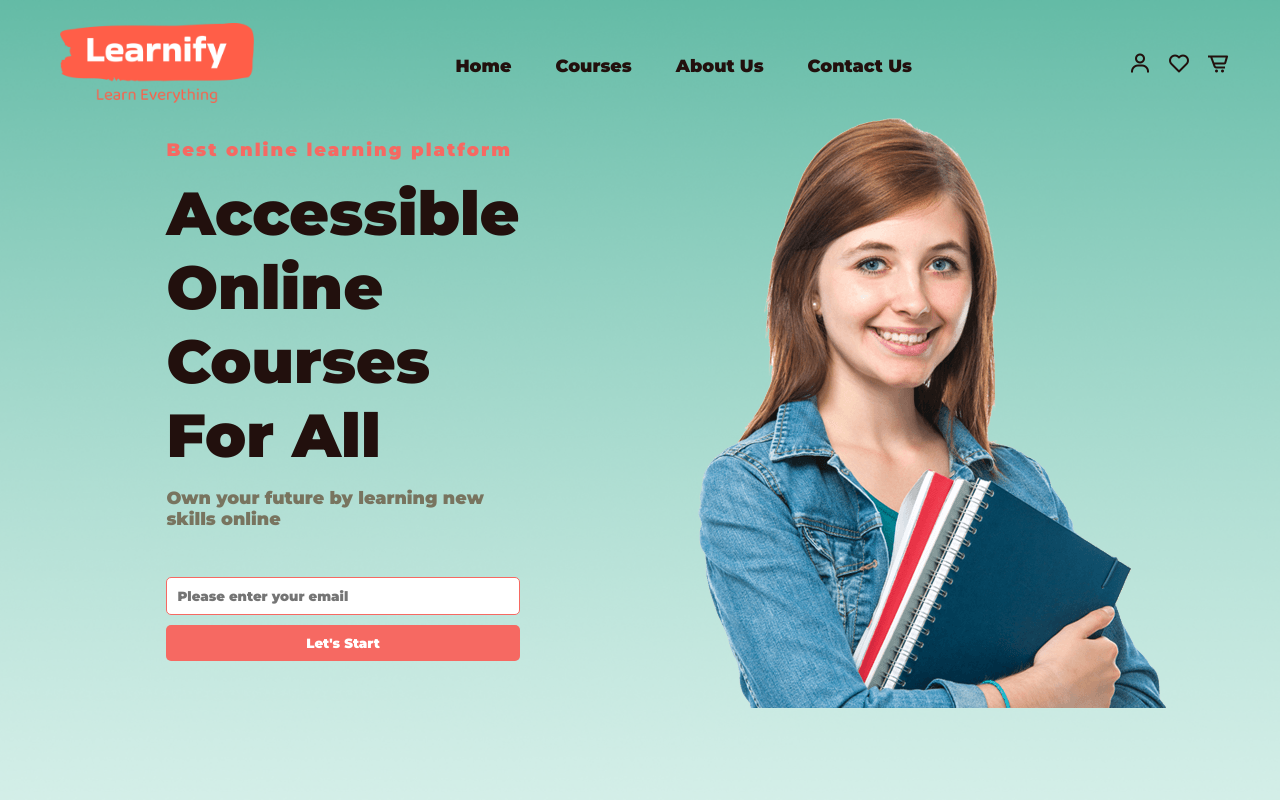
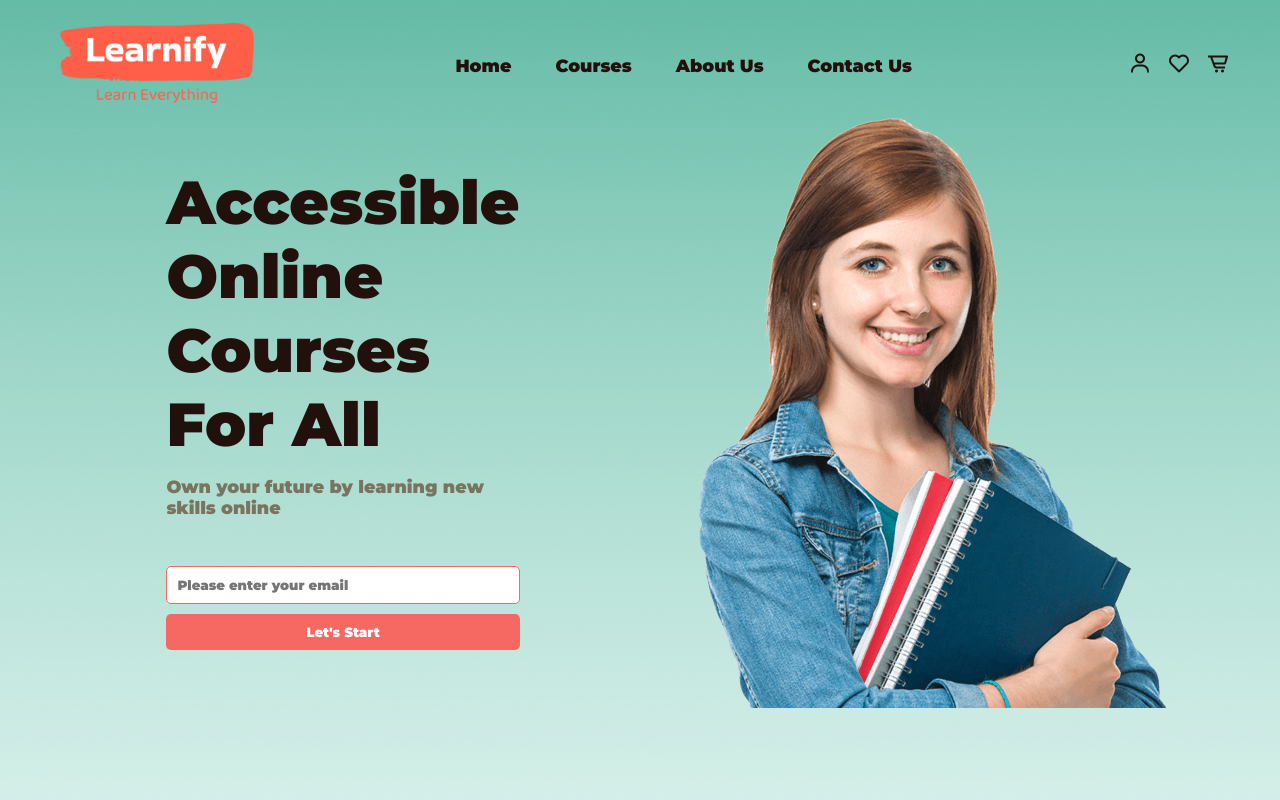
Before and after one commit to prammbhs/CN087, a plain HTML site: page index.html in a window 1280 px wide. Shown: the top 800 px of the page. Drawn offline with nearby package versions, Linux system fonts and the light colour scheme.

Commit message:
index file changes

```diff
--- a/index.html
+++ b/index.html
@@ -31,7 +31,6 @@
     </header>
     <section class="home" id="home">
         <div class="home-text">
-            <h6>Best online learning platform</h6>
             <h1>Accessible Online Courses For All</h1>
             <p>Own your future by learning new skills online</p>
             <div class="latter"></div>
```
